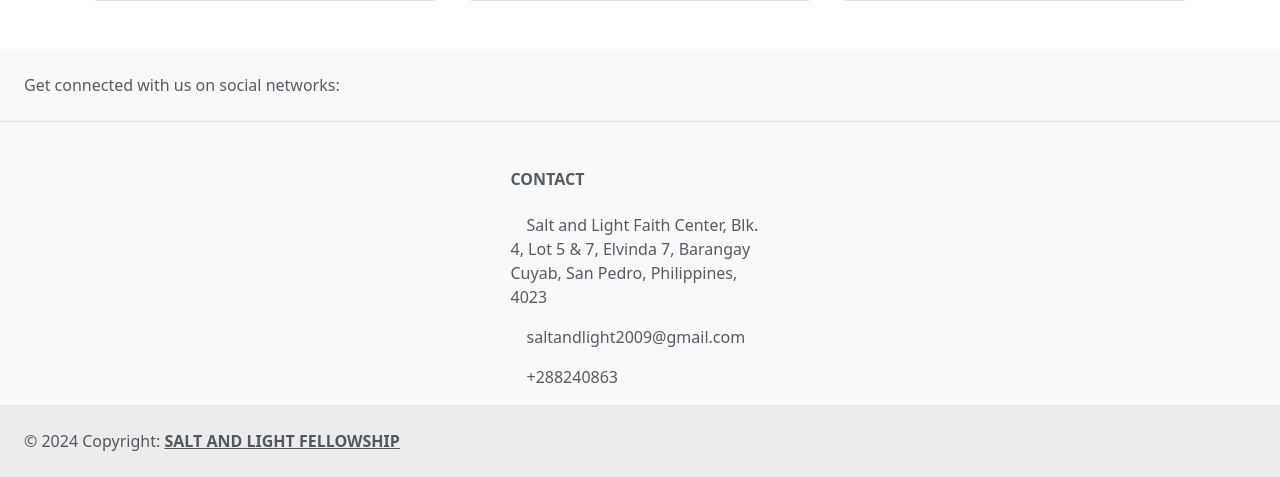
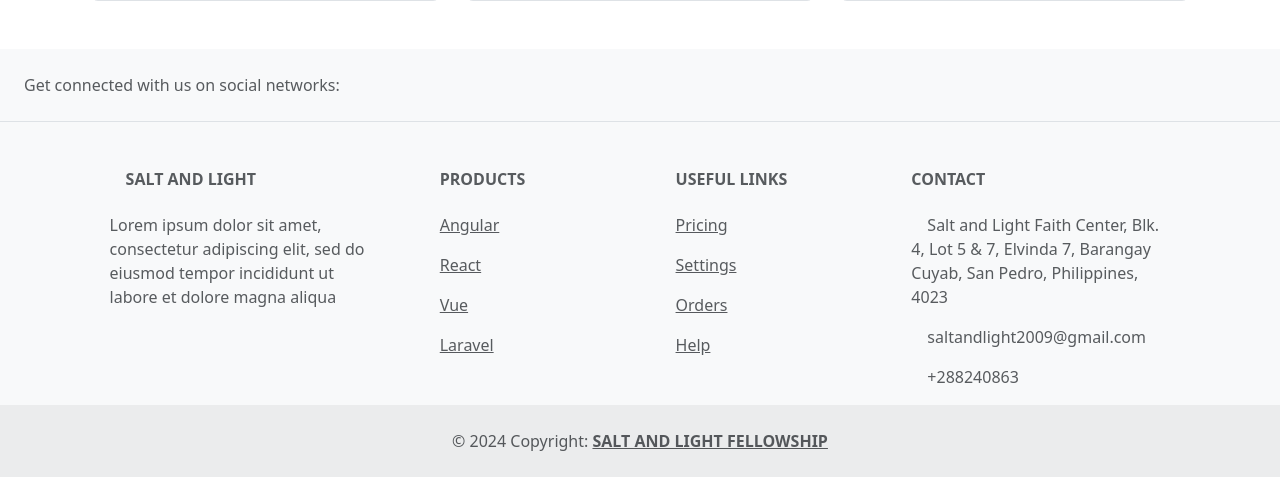
Before and after one commit to campos025/SLI, a PHP site: page /SLIOfficial/index.php in a window 1280 px wide. Shown: the part 4934-5411 px from the top of the page. Run offline with PHP 8.4, Linux system fonts and the light colour scheme; some web fonts are replaced.

Commit message:
Update index.php

```diff
--- a/SLIOfficial/index.php
+++ b/SLIOfficial/index.php
@@ -401,6 +401,62 @@
         <!-- Grid row -->
         <div class="row mt-3">
           <!-- Grid column -->
+          <div class="col-md-3 col-lg-4 col-xl-3 mx-auto mb-4">
+            <!-- Content -->
+            <h6 class="text-uppercase fw-bold mb-4">
+              <i class="fas fa-gem me-3"></i>SALT AND LIGHT
+
+            </h6>
+            <p>
+              Lorem ipsum dolor sit amet, consectetur adipiscing elit, sed do eiusmod tempor incididunt ut labore et
+              dolore magna aliqua
+            </p>
+          </div>
+          <!-- Grid column -->
+
+          <!-- Grid column -->
+          <div class="col-md-2 col-lg-2 col-xl-2 mx-auto mb-4">
+            <!-- Links -->
+            <h6 class="text-uppercase fw-bold mb-4">
+              Products
+            </h6>
+            <p>
+              <a href="#!" class="text-reset">Angular</a>
+            </p>
+            <p>
+              <a href="#!" class="text-reset">React</a>
+            </p>
+            <p>
+              <a href="#!" class="text-reset">Vue</a>
+            </p>
+            <p>
+              <a href="#!" class="text-reset">Laravel</a>
+            </p>
+          </div>
+          <!-- Grid column -->
+
+          <!-- Grid column -->
+          <div class="col-md-3 col-lg-2 col-xl-2 mx-auto mb-4">
+            <!-- Links -->
+            <h6 class="text-uppercase fw-bold mb-4">
+              Useful links
+            </h6>
+            <p>
+              <a href="#!" class="text-reset">Pricing</a>
+            </p>
+            <p>
+              <a href="#!" class="text-reset">Settings</a>
+            </p>
+            <p>
+              <a href="#!" class="text-reset">Orders</a>
+            </p>
+            <p>
+              <a href="#!" class="text-reset">Help</a>
+            </p>
+          </div>
+          <!-- Grid column -->
+
+          <!-- Grid column -->
           <div class="col-md-4 col-lg-3 col-xl-3 mx-auto mb-md-0 mb-4">
             <!-- Links -->
             <h6 class="text-uppercase fw-bold mb-4">Contact</h6>
@@ -420,7 +476,7 @@
     <!-- Section: Links  -->
 
     <!-- Copyright -->
-    <div class="p-4" style="background-color: rgba(0, 0, 0, 0.05);">
+    <div class="text-center p-4" style="background-color: rgba(0, 0, 0, 0.05);">
       © 2024 Copyright:
       <a class="text-reset fw-bold" href="">SALT AND LIGHT FELLOWSHIP</a>
     </div>
```
